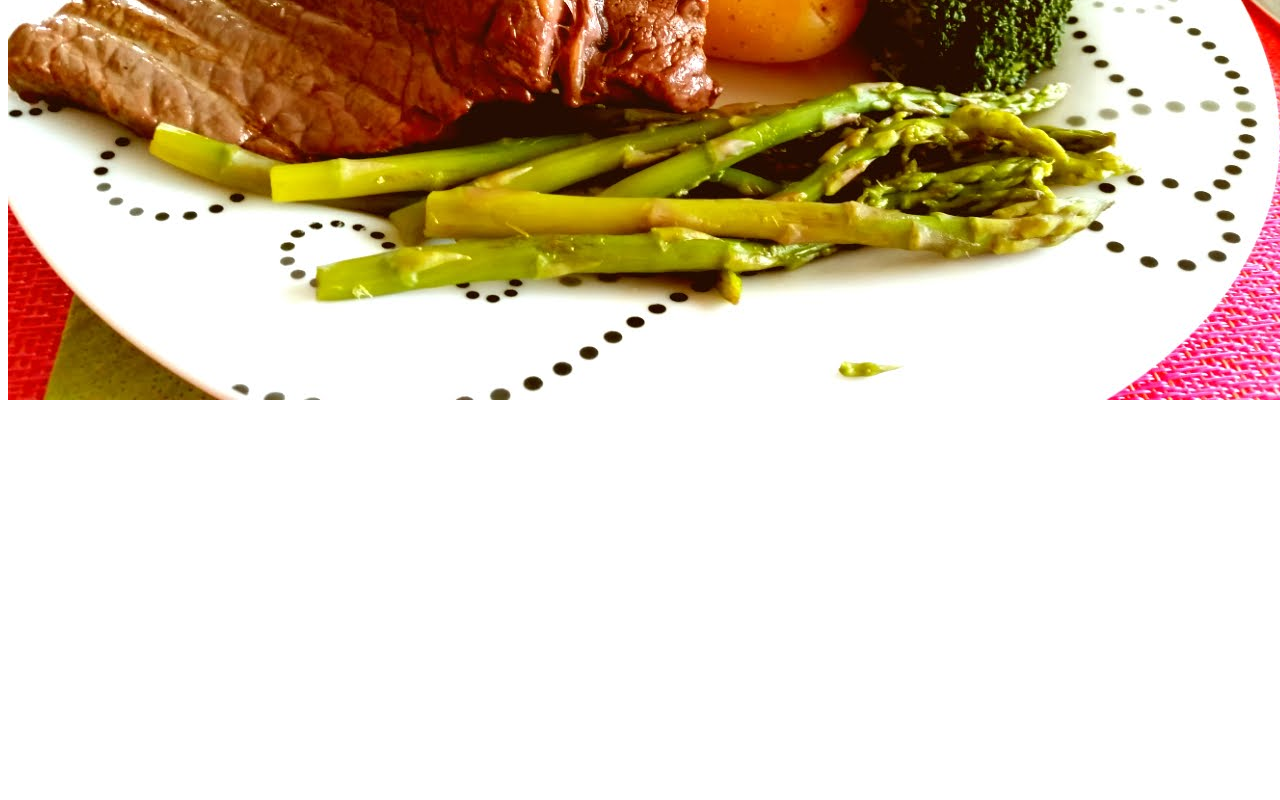
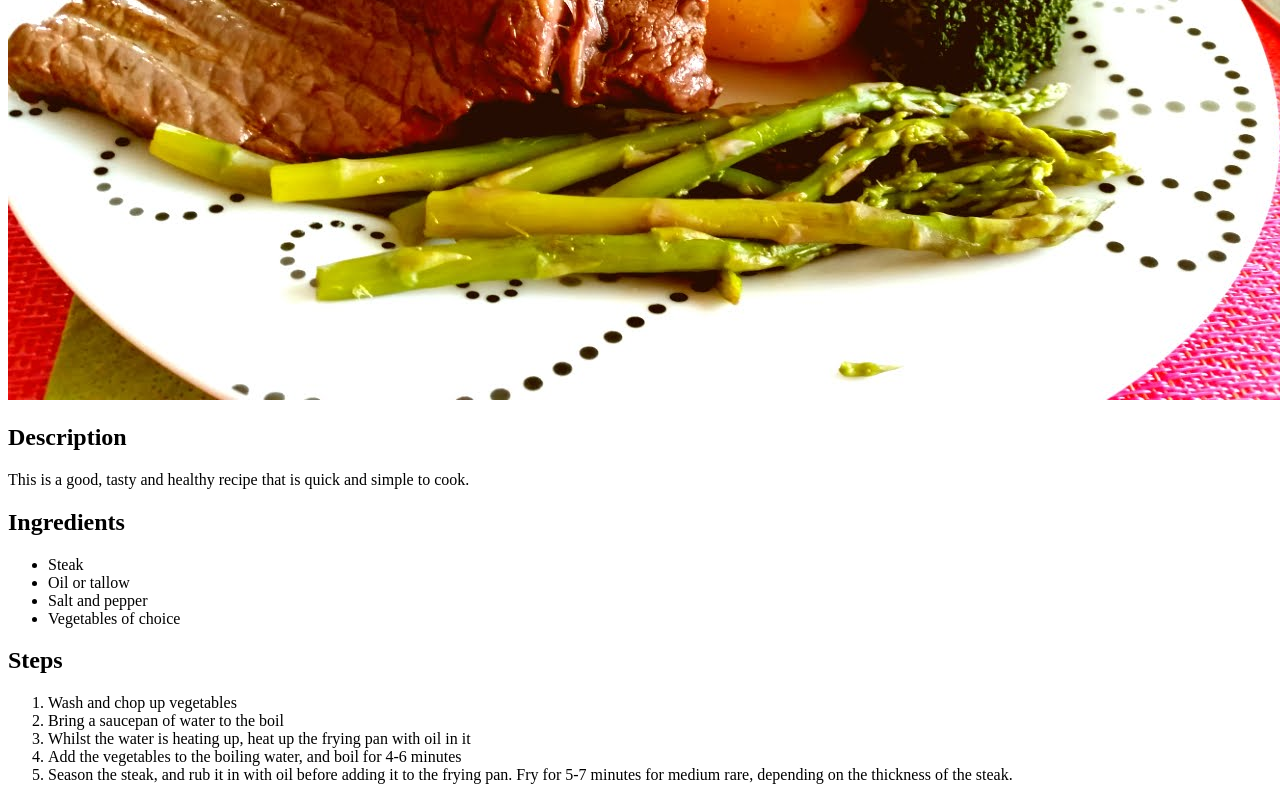
Before and after one commit to DKNTT/odin-recipes, a plain HTML site: page recipes/steak-and-veg.html in a window 1280 px wide. Shown: the part 400-1200 px from the top of the page. Before the commit the page ends 812 px from the top, so only its background shows below. Drawn offline with Linux system fonts and the light colour scheme.

Commit message:
Add ingredients and steps to steak and veg recipe, and added alt text to image

```diff
--- a/recipes/steak-and-veg.html
+++ b/recipes/steak-and-veg.html
@@ -6,6 +6,24 @@
 </head>
 <body>
     <h1>Steak and boiled vegetables</h1>
-    <img src="../img/steakveg.jpg">
+    <img src="../img/steakveg.jpg" alt="Steak and vegetables">
+    <h2>Description</h2>
+    <p>This is a good, tasty and healthy recipe that is quick and simple to cook.</p>
+    <h2>Ingredients</h2>
+    <ul>
+        <li>Steak</li>
+        <li>Oil or tallow</li>
+        <li>Salt and pepper</li>
+        <li>Vegetables of choice</li>
+    </ul>
+    <h2>Steps</h2>
+    <ol>
+        <li>Wash and chop up vegetables</li>
+        <li>Bring a saucepan of water to the boil</li>
+        <li>Whilst the water is heating up, heat up the frying pan with oil in it</li>
+        <li>Add the vegetables to the boiling water, and boil for 4-6 minutes</li>
+        <li>Season the steak, and rub it in with oil before adding it to the frying pan.
+            Fry for 5-7 minutes for medium rare, depending on the thickness of the steak.</li>
+    </ol>
 </body>
 </html>
```
